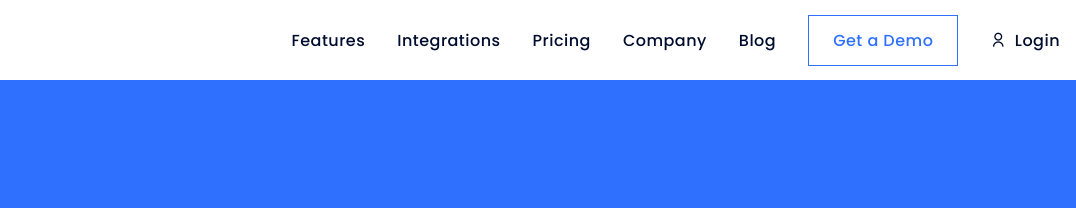
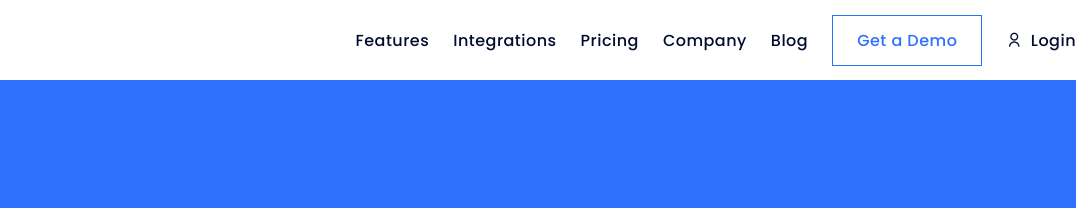
Before and after one commit to thekojopatrick/zomentum, a website: page index.html in a window 1280 px wide. Shown: the top 208 px of the page, 204-1280 px from the left. Drawn offline with nearby package versions, Linux system fonts and the light colour scheme; files that its build step writes are made by us from their sources.

Commit message:
replace pd mg with gap

```diff
--- a/app/scss/components/header.scss
+++ b/app/scss/components/header.scss
@@ -27,12 +27,11 @@
 		list-style: none;
 		display: flex;
 		align-items: center;
+		gap: var(--m-1-5);
 	}
 
 	&__item {
 		text-decoration: none;
-		margin: var(--m-0-5);
-		padding: var(--m-0-5);
 	}
 
 	&__link {
```
